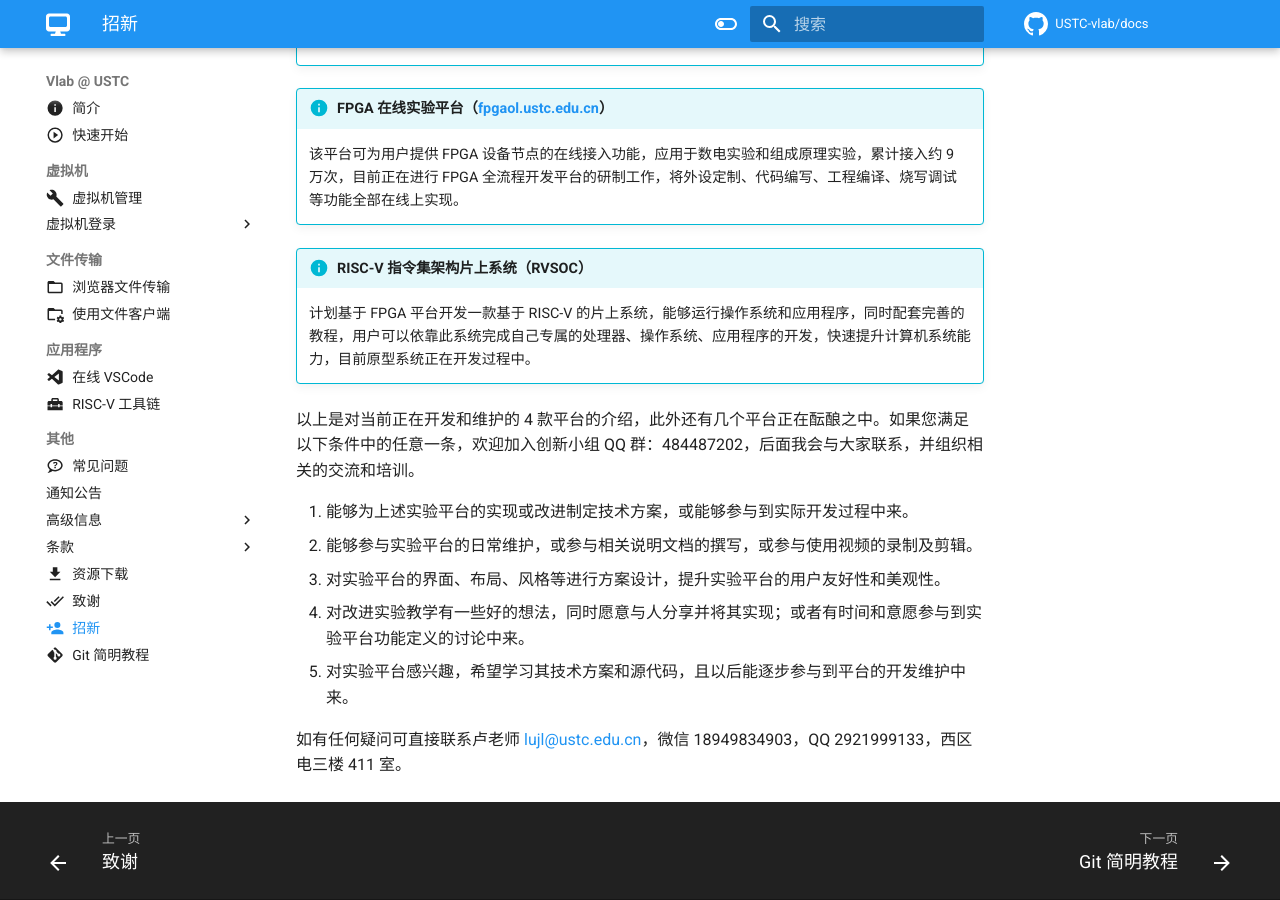
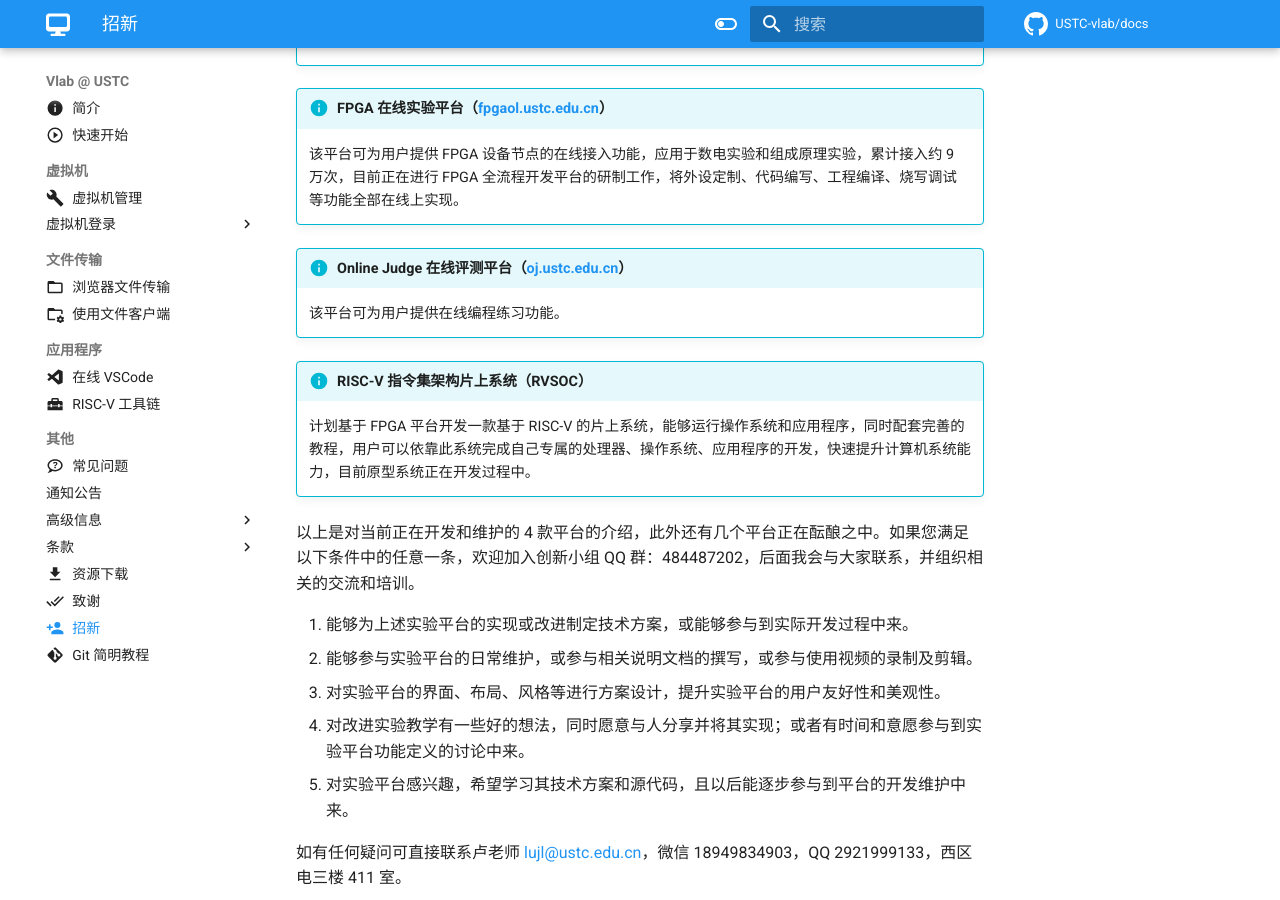
Before and after one commit to USTC-vlab/docs, an MkDocs documentation site: the page built from docs/recruit.md, in a window 1280 px wide and 900 px high, scrolled down 526 px. Built offline with MkDocs 1.6.1 and Material for MkDocs 9.7.7, drawn with Linux system fonts in a browser that asks for light colours; comment, search, counter and statistics services are not loaded.

Commit message:
recruit: Add oj.ustc.edu.cn

```diff
--- a/docs/recruit.md
+++ b/docs/recruit.md
@@ -20,6 +20,10 @@ icon: material/account-plus
 
     该平台可为用户提供 FPGA 设备节点的在线接入功能，应用于数电实验和组成原理实验，累计接入约 9 万次，目前正在进行 FPGA 全流程开发平台的研制工作，将外设定制、代码编写、工程编译、烧写调试等功能全部在线上实现。
 
+!!! info "Online Judge 在线评测平台（[oj.ustc.edu.cn](http://oj.ustc.edu.cn)）"
+
+    该平台可为用户提供在线编程练习功能。
+
 !!! info "RISC-V 指令集架构片上系统（RVSOC）"
 
     计划基于 FPGA 平台开发一款基于 RISC-V 的片上系统，能够运行操作系统和应用程序，同时配套完善的教程，用户可以依靠此系统完成自己专属的处理器、操作系统、应用程序的开发，快速提升计算机系统能力，目前原型系统正在开发过程中。
```
